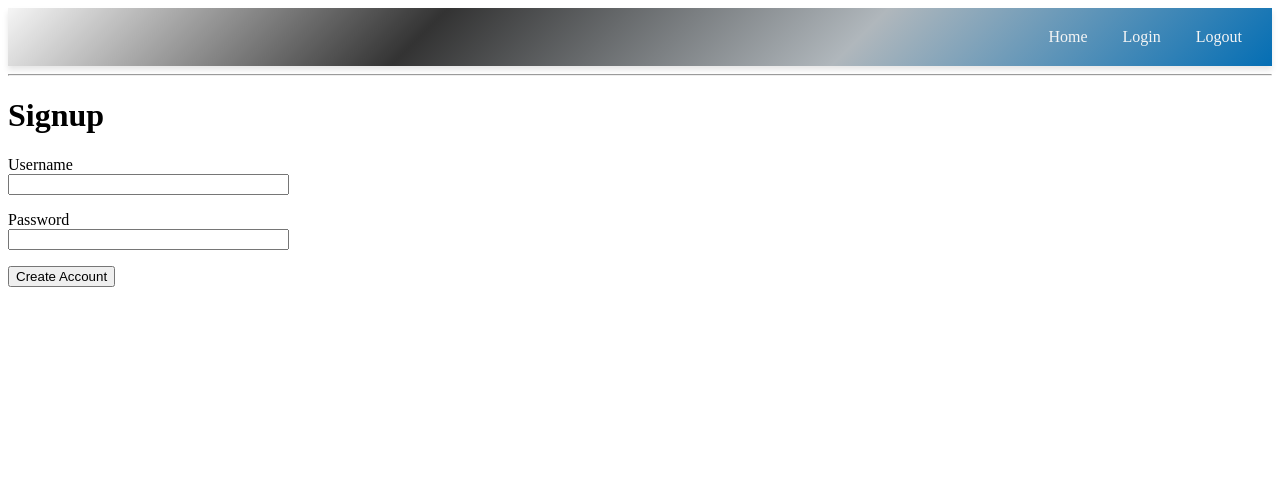
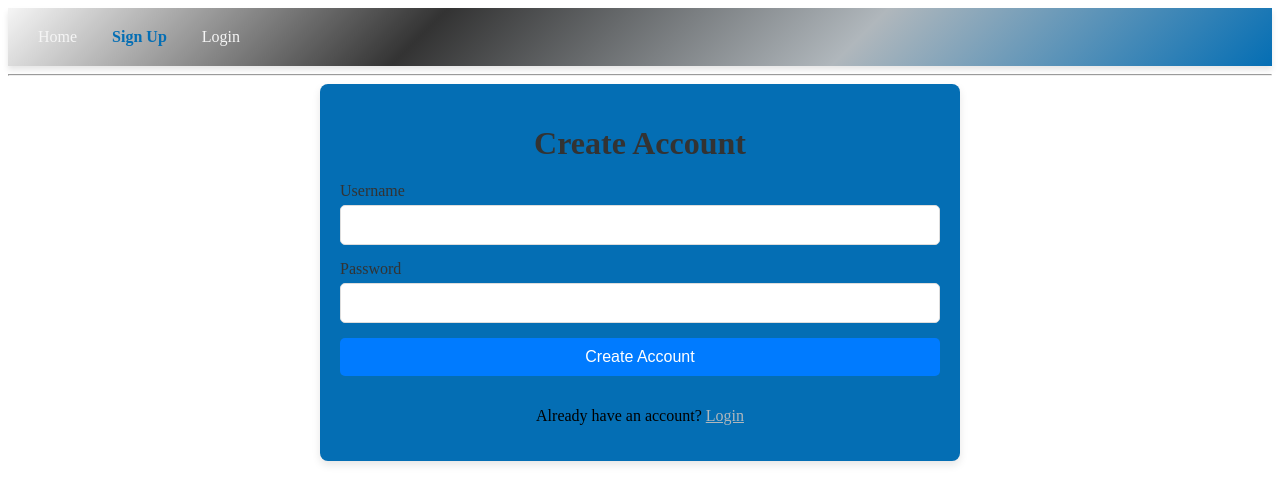
Before and after one commit to cateburglar/immaculateGrid, a Flask app: page /signup in a window 1280 px wide. Shown: the top 504 px of the page. Run offline with Flask 3, Linux system fonts and the light colour scheme.

Commit message:
more styles

```diff
--- a/app/static/css/forms.css
+++ b/app/static/css/forms.css
@@ -3,7 +3,7 @@
     max-width: 600px;
     margin: 0 auto;
     padding: 20px;
-    background-color: #0056b3 !important;
+    background-color: var(--azul);
     border-radius: 8px;
     box-shadow: 0 4px 8px rgba(0, 0, 0, 0.1);
 }
@@ -17,7 +17,7 @@
 }
 
 /* Form layout */
-.login-form {
+.app-form {
     display: flex;
     flex-direction: column;
     gap: 15px;
@@ -47,7 +47,7 @@
 
 /* Error message styling */
 .error {
-    color: deeppink;
+    color: red;
     font-size: 0.875rem;
     margin-top: 5px;
 }
@@ -67,15 +67,14 @@
     background-color: #0056b3;
 }
 
-/* Link to sign up page */
-.signup-link {
+.form-link {
     text-align: center;
 }
 
-.signup-link a {
-    color: #007BFF;
+.form-link a {
+    color: var(--french-gray);
 }
 
-.signup-link a:hover {
-    text-decoration: underline;
+.form-link a:hover {
+    color: var(--jet-black);
 }
--- a/app/static/css/navbar.css
+++ b/app/static/css/navbar.css
@@ -19,7 +19,7 @@
   .navbar-links {
     display: flex;
     gap: 15px;
-    justify-content: flex-end;
+    justify-content: flex-start;
     flex-grow: 1;
   }
 
@@ -33,11 +33,11 @@
   }
 
   .navbar-link:hover {
-    background-color: var(--french-gray); /* Slight background change on hover */
-    color: var(--jet); /* Text color changes for contrast */
+    background-color: var(--french-gray);
+    color: var(--jet);
   }
 
   .navbar-link-active {
-    color: var(--azul); /* Highlighted color for active link */
+    color: var(--azul);
     font-weight: bold;
   }
--- a/app/templates/base.html
+++ b/app/templates/base.html
@@ -14,8 +14,12 @@
 <nav class="navbar">
     <div class="navbar-links">
         <a class="navbar-link {% if request.path == '/' %}navbar-link-active{% endif %}" href="{{ url_for('home_routes.home') }}">Home</a>
-        <a class="navbar-link {% if request.path == '/login' %}navbar-link-active{% endif %}" href="{{ url_for('home_routes.login') }}">Login</a>
-        <a class="navbar-link" href="{{ url_for('home_routes.logout') }}">Logout</a>
+        {% if current_user.is_authenticated %}
+            <a class="navbar-link" href="{{ url_for('home_routes.logout') }}">Logout</a>
+        {% else %}
+            <a class="navbar-link {% if request.path == '/signup' %}navbar-link-active{% endif %}" href="{{ url_for('home_routes.signup') }}">Sign Up</a>
+            <a class="navbar-link {% if request.path == '/login' %}navbar-link-active{% endif %}" href="{{ url_for('home_routes.login') }}">Login</a>
+        {% endif %}
     </div>
 </nav>
 <hr></hr>
--- a/app/templates/signup.html
+++ b/app/templates/signup.html
@@ -1,23 +1,32 @@
 {% extends "base.html" %}
 
 {% block content %}
-    <h1>Signup</h1>
-    <form action="" method="post" novalidate>
+    <div class="form-container">
+        <h1 class="form-title">Create Account</h1>
+        <form action="" method="post" novalidate class="app-form">
             {{ form.hidden_tag() }}
-        <p>
-            {{ form.username.label }}<br>
-            {{ form.username(size=32) }}<br>
+
+            <div class="form-group">
+                <label for="username">{{ form.username.label }}</label>
+                {{ form.username(class="form-control") }}
                 {% for error in form.username.errors %}
-            <span style="color: hotpink;">[{{ error }}]</span>
+                    <span class="error">{{ error }}</span>
                 {% endfor %}
-        </p>
-        <p>
-            {{ form.password.label }}<br>
-            {{ form.password(size=32) }}<br>
+            </div>
+
+            <div class="form-group">
+                <label for="password">{{ form.password.label }}</label>
+                {{ form.password(class="form-control") }}
                 {% for error in form.password.errors %}
-            <span style="color: deeppink;">[{{ error }}]</span>
+                    <span class="error">{{ error }}</span>
                 {% endfor %}
-        </p>
-        <p>{{ form.submit() }}</p>
+            </div>
+
+            <div class="form-group">
+                {{ form.submit(class="btn-submit") }}
+            </div>
+
+            <p class="form-link">Already have an account? <a href="{{ url_for('home_routes.login') }}">Login</a></p>
         </form>
+    </div>
 {% endblock %}
```
Also changed, not shown: app/templates/login.html (+8 -4 lines). Lines whose indentation alone changed are shown as unchanged.
